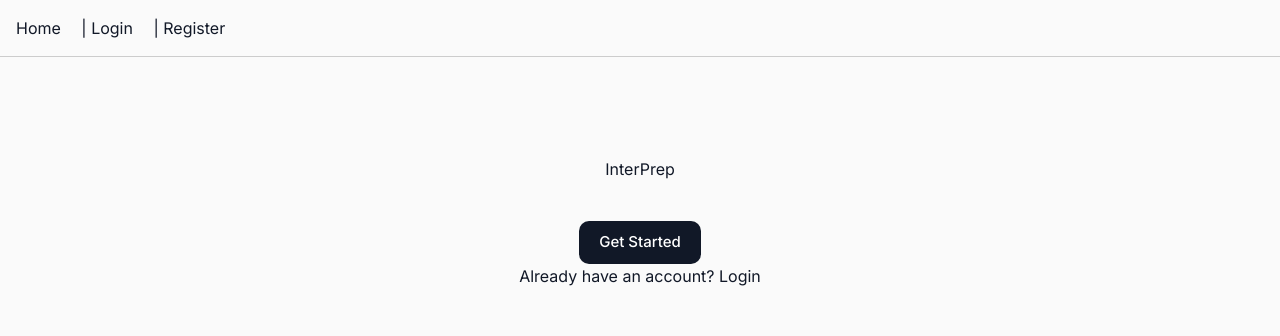
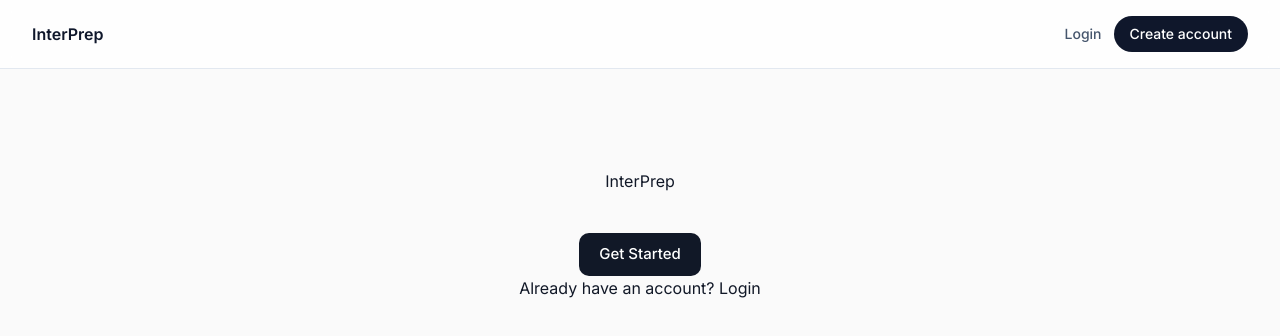
Before and after one commit to Shyam2k6/interPrep, a React (Vite) app in the folder client/: page / in a window 1280 px wide. Shown: the top 336 px of the page. Built offline with nearby package versions, Linux system fonts and the light colour scheme.

Commit message:
Style Navbar

```diff
--- a/client/src/components/Navbar.jsx
+++ b/client/src/components/Navbar.jsx
@@ -1,18 +1,22 @@
 import { Link } from "react-router-dom";
-import "../styles/navbar.css";
 
 function Navbar() {
   return (
-    <nav>
-      <Link to="/">Home</Link>
-
-      {" | "}
-
-      <Link to="/login">Login</Link>
-
-      {" | "}
-
-      <Link to="/register">Register</Link>
+    <nav className="flex items-center justify-between border-b border-slate-200 bg-white/80 px-4 py-4 backdrop-blur sm:px-6 lg:px-8">
+      <Link to="/" className="text-base font-semibold text-slate-900">
+        InterPrep
+      </Link>
+      <div className="flex items-center gap-3 text-sm font-medium text-slate-600">
+        <Link to="/login" className="transition hover:text-slate-900">
+          Login
+        </Link>
+        <Link
+          to="/register"
+          className="rounded-full bg-slate-900 px-4 py-2 text-white transition hover:bg-slate-700"
+        >
+          Create account
+        </Link>
+      </div>
     </nav>
   );
 }
```
